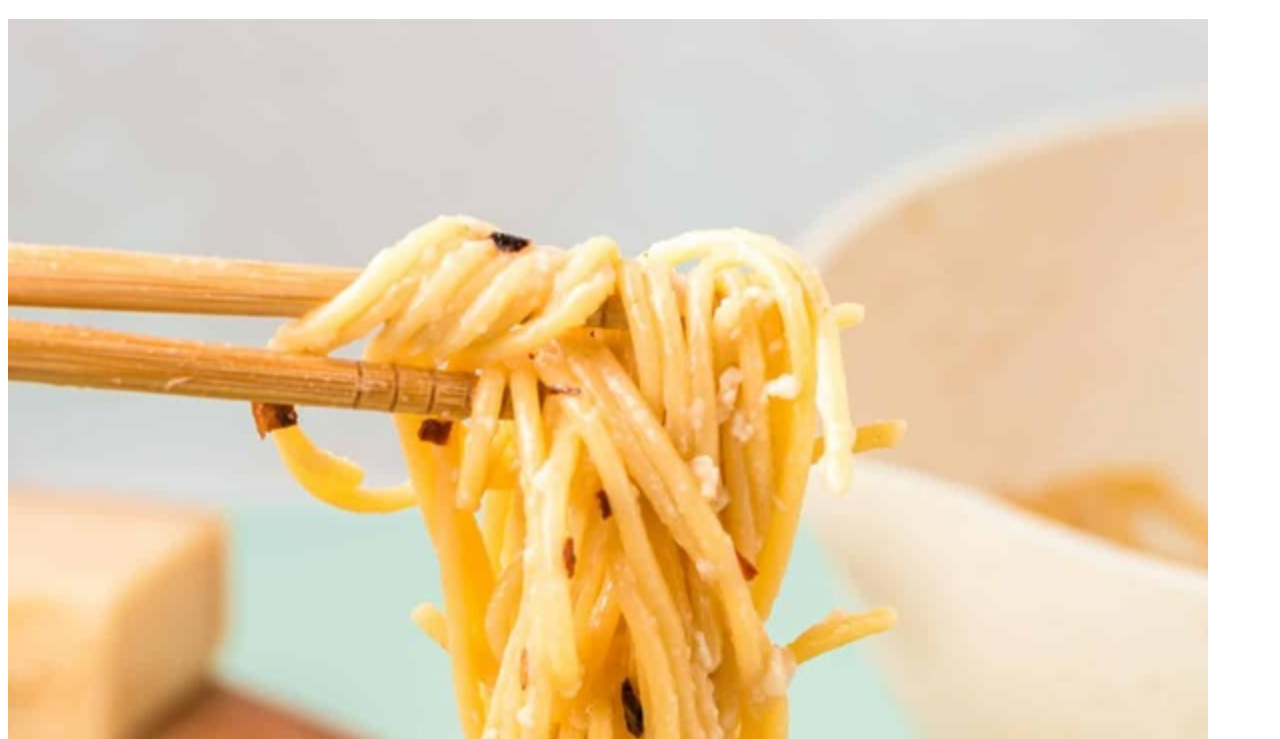
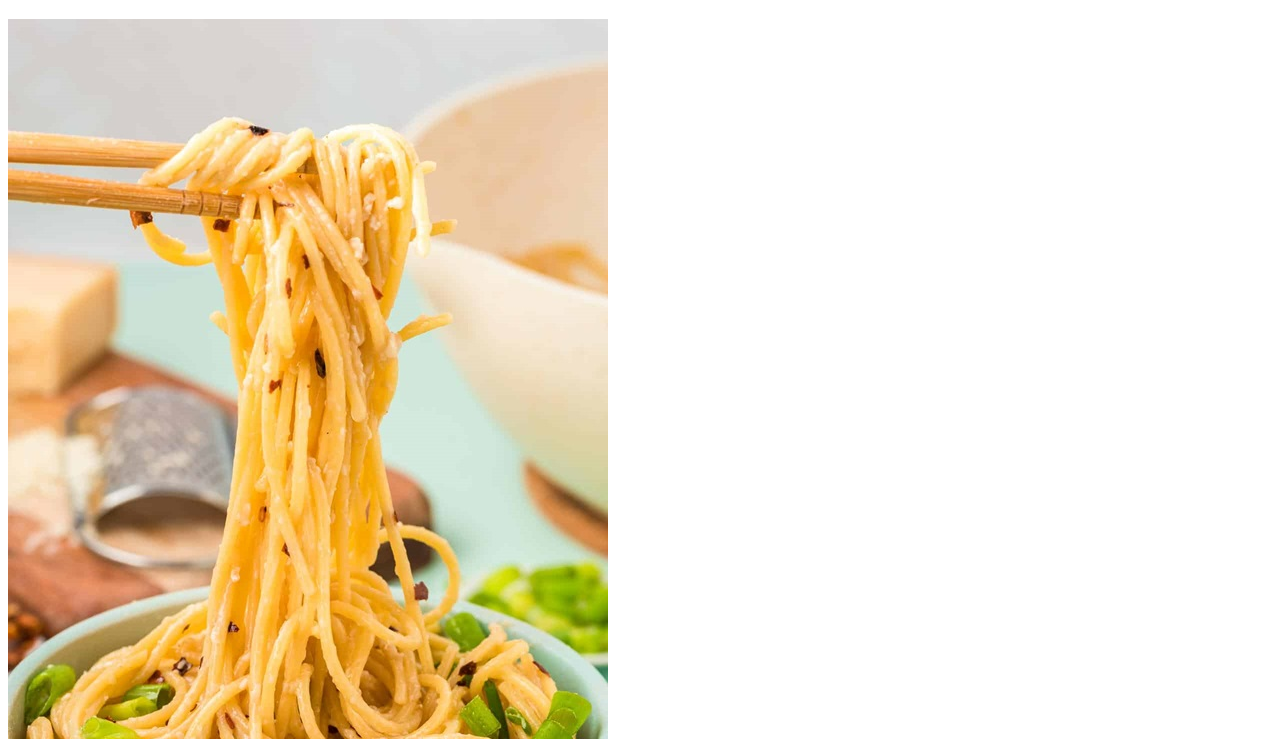
Before and after one commit to kensablinsky/odin-recipes, a plain HTML site: page recipes/garlicnoodles.html in a window 1280 px wide. Shown: the part 61-800 px from the top of the page. Drawn offline with Linux system fonts and the light colour scheme.

Commit message:
modify page to correct pixel width

```diff
--- a/recipes/garlicnoodles.html
+++ b/recipes/garlicnoodles.html
@@ -7,7 +7,7 @@
 </head>
 <body>
   <h1>Garlic Noodles</h1>
-  <img src="../img/garlicnoodles.jpg" alt="Garlic Noodles" height="1798" wid="1200">
+  <img src="../img/garlicnoodles.jpg" alt="Garlic Noodles" height="899" wid="600">
   <h2>Comes together very quickly, and has a punch of garlic and umami flavors</h2>
   <h3>Ingredients</h3>
   <ul>
```
